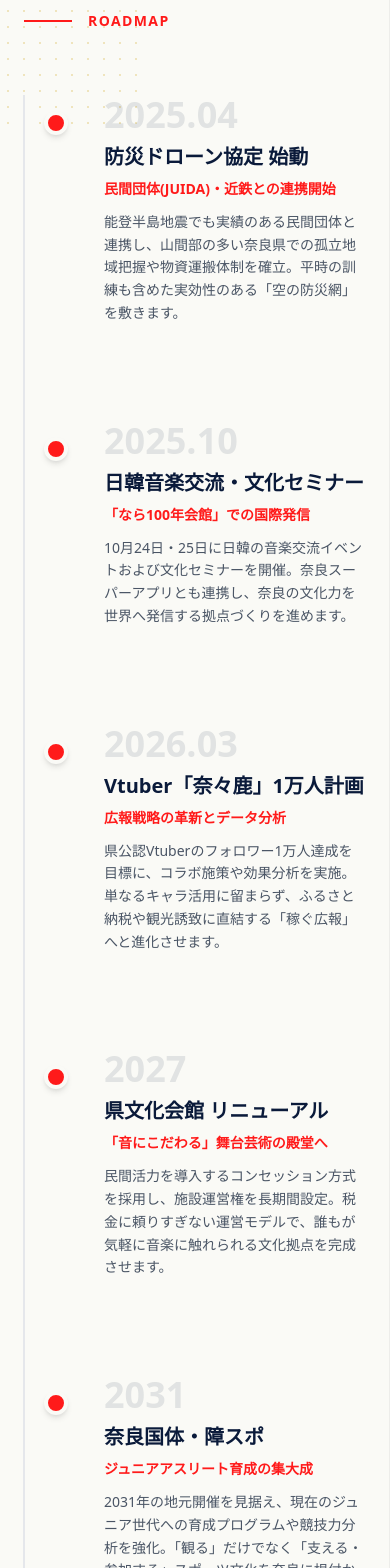
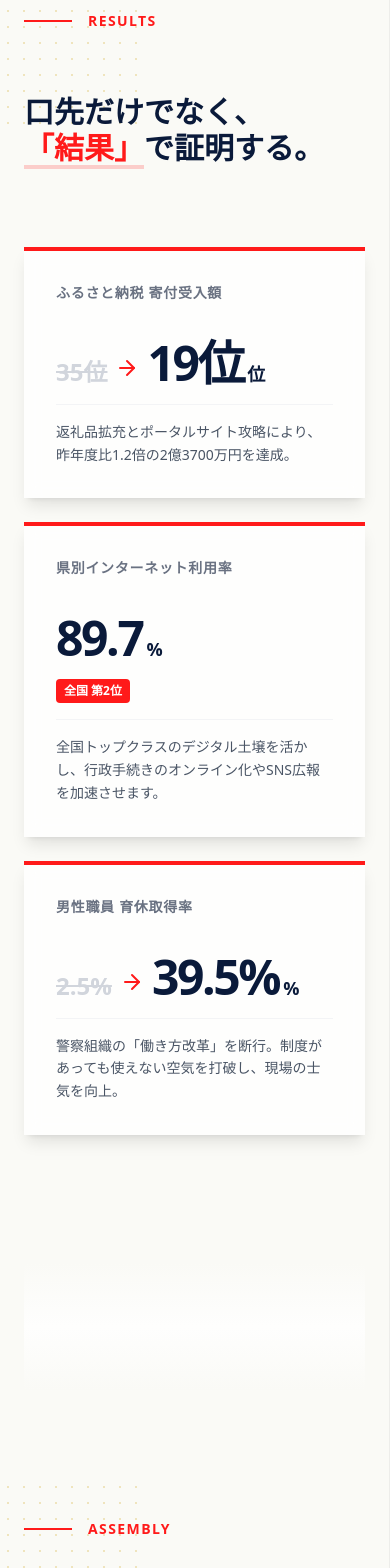
Before and after one commit to tkaminobiz-art/daichihoshikawa-git, a Next.js app: page / in a window 390 px wide. Shown: the part 5020-6588 px from the top of the page. Built offline with nearby package versions, Linux system fonts and the light colour scheme.

Commit message:
Implement final design enhancements: Results, Assembly, Story sections

```diff
--- a/app/page.tsx
+++ b/app/page.tsx
@@ -1,7 +1,7 @@
 "use client";
 
 import React, { useState, useEffect, useRef } from "react";
-import { ArrowRight, X, Instagram, Facebook, Menu } from "lucide-react";
+import { ArrowRight, X, Instagram, Facebook, Menu, ChevronDown, ChevronUp, Quote } from "lucide-react";
 
 // ▼ 1. アニメーション用コンポーネント
 const Reveal = ({ children, delay = 0 }: { children: React.ReactNode; delay?: number }) => {
@@ -34,7 +34,9 @@ const Reveal = ({ children, delay = 0 }: { children: React.ReactNode; delay?: nu
    );
 };
 
-// ▼ 2. 活動報告データ
+// ▼ 2. データ定義
+
+// 活動報告
 interface Activity {
    id: number;
    title: string;
@@ -79,7 +81,7 @@ const activities: Activity[] = [
    }
 ];
 
-// ▼ 3. 未来年表データ
+// 未来年表
 const roadmap = [
    {
       year: "2025.04",
@@ -113,6 +115,32 @@ const roadmap = [
    }
 ];
 
+// 【NEW】実績データ（RESULTS）
+const results = [
+   { label: "ふるさと納税 寄付受入額", before: "35位", after: "19位", desc: "返礼品拡充とポータルサイト攻略により、昨年度比1.2倍の2億3700万円を達成。", unit: "位" },
+   { label: "県別インターネット利用率", value: "89.7", unit: "%", sub: "全国 第2位", desc: "全国トップクラスのデジタル土壌を活かし、行政手続きのオンライン化やSNS広報を加速させます。" },
+   { label: "男性職員 育休取得率", before: "2.5%", after: "39.5%", desc: "警察組織の「働き方改革」を断行。制度があっても使えない空気を打破し、現場の士気を向上。", unit: "%" },
+];
+
+// 【NEW】議会質疑（ASSEMBLY）
+const assemblyQA = [
+   {
+      q: "若者に県政が届いていない。どう情報を届けるのか？",
+      a: "「Vtuber奈々鹿」の本格活用を確約させました。",
+      detail: "これまでの堅苦しい広報では若者は振り向きません。県公認Vtuber「奈々鹿」を活用し、コラボ動画やグッズ展開を行うことで、これまで接点のなかった層へのリーチを実現します。現在フォロワー1万人計画を推進中です。"
+   },
+   {
+      q: "過疎地域の「移動の足」がない。高齢者が孤立している。",
+      a: "「公共ライドシェア」の積極導入へ、県を動かしました。",
+      detail: "バス路線の維持が困難な地域において、自治体やNPOが主体となる「公共ライドシェア」は切り札です。一般ドライバーが有償で運送する仕組みを、宇陀市内の実証運行に向けて具体的に前進させました。"
+   },
+   {
+      q: "災害時、道路が寸断されたらどう命を守るのか？",
+      a: "「空の物流網（ドローン）」協定を締結しました。",
+      detail: "能登半島地震の教訓から、陸路だけに頼るのは危険です。JUIDA（日本UAS産業振興協議会）や近鉄グループと連携し、孤立集落へドローンで物資を届ける協定を2025年4月から始動させます。"
+   }
+];
+
 // ▼ 4. デザイン用コンポーネント（金砂子・霞）
 const GoldDustAccent = () => (
    <div className="absolute -top-10 -left-10 w-40 h-40 opacity-30 pointer-events-none z-0" style={{
@@ -128,16 +156,21 @@ const MistSeparator = () => (
 export default function Page() {
    const [selectedActivity, setSelectedActivity] = useState<Activity | null>(null);
    const [isMobileMenuOpen, setIsMobileMenuOpen] = useState(false);
+   const [openQA, setOpenQA] = useState<number | null>(null); // QAのアコーディオン開閉
 
    const toggleMenu = () => setIsMobileMenuOpen(!isMobileMenuOpen);
-   const navLinks = ['VISION', 'POLICY', 'ROADMAP', 'ACTIVITY', 'PROFILE'];
+   const toggleQA = (index: number) => setOpenQA(openQA === index ? null : index);
+
+   // NAV LINKS UPDATED
+   const navLinks = ['VISION', 'POLICY', 'RESULTS', 'ASSEMBLY', 'ROADMAP', 'ACTIVITY', 'PROFILE'];
 
    return (
       <div className="flex min-h-screen text-[#0A1A3A] bg-[#FAFAF6] selection:bg-[#FF1A1A] selection:text-white font-sans relative">
 
          {/* =================================================================
-          【和の仕掛け 1】全体テクスチャ（和紙）
-         ================================================================= */}
+           【和の仕掛け 1】全体テクスチャ（和紙）
+           FIX: z-indexを50にしてコンテンツの上に重ねる
+          ================================================================= */}
          <div className="fixed inset-0 pointer-events-none z-50 opacity-[0.03] mix-blend-multiply" style={{ backgroundImage: "url('https://grainy-gradients.vercel.app/noise.svg')" }}></div>
 
          {/* MOBILE HEADER */}
@@ -210,8 +243,8 @@ export default function Page() {
          <main className="flex-1 lg:ml-[25%] lg:mr-[25%] bg-[#FAFAF6] relative z-40 shadow-[0_0_60px_rgba(0,0,0,0.2)] min-h-screen pb-40 lg:pb-20 pt-16 lg:pt-0 border-r border-[#000]/5 lg:border-none">
 
             {/* =================================================================
-            【和の仕掛け 2】縦格子（PCのみメインエリア左右に極薄線）
-           ================================================================= */}
+             【和の仕掛け 2】縦格子（PCのみメインエリア左右に極薄線）
+            ================================================================= */}
             <div className="hidden lg:block absolute top-0 bottom-0 left-8 w-[1px] bg-[#0A1A3A]/5 z-0"></div>
             <div className="hidden lg:block absolute top-0 bottom-0 right-8 w-[1px] bg-[#0A1A3A]/5 z-0"></div>
 
@@ -265,7 +298,6 @@ export default function Page() {
                   </Reveal>
 
                   <div className="grid grid-cols-1 md:grid-cols-3 gap-8 relative z-10">
-                     {/* Vision Cards (Bg updated to white/80 for contrast against washi) */}
                      {[
                         { id: "01", title: "制度の「穴」を、", title2: "埋める。", img: "/images/activity_03.jpg", desc: "子育て・防犯の現場にある「隙間」を、見守りカメラ助成やシッター支援という具体的な「制度」で塞ぎます。" },
                         { id: "02", title: "奈良の「宝」を、", title2: "磨く。", img: "/images/activity_02.png", desc: "日本酒発祥の地、歴史遺産。あるものを活かし、滞在と消費を生む「産業」へと昇華させます。" },
@@ -339,6 +371,94 @@ export default function Page() {
 
                <MistSeparator />
 
+               {/* 【NEW】RESULTS (実績) */}
+               <section id="results" className="relative">
+                  <GoldDustAccent />
+                  <Reveal>
+                     <div className="flex items-center gap-4 mb-16 relative z-10">
+                        <span className="h-[2px] w-12 bg-[#FF1A1A]"></span>
+                        <h3 className="text-sm font-bold tracking-widest text-[#FF1A1A]">RESULTS</h3>
+                     </div>
+                     <h4 className="text-3xl md:text-4xl font-serif font-bold mb-20 text-[#0A1A3A] relative z-10">
+                        口先だけでなく、<br /><span className="text-[#FF1A1A] border-b-4 border-[#FF1A1A]/20">「結果」</span>で証明する。
+                     </h4>
+                  </Reveal>
+
+                  <div className="grid grid-cols-1 md:grid-cols-3 gap-6 relative z-10">
+                     {results.map((res, i) => (
+                        <Reveal key={i} delay={i * 100}>
+                           <div className="bg-white/80 backdrop-blur-sm p-8 border-t-4 border-[#FF1A1A] shadow-lg hover:shadow-2xl transition-all h-full flex flex-col">
+                              <h5 className="text-sm font-bold text-gray-500 tracking-wider mb-4 h-10">{res.label}</h5>
+                              <div className="flex items-end gap-2 mb-4">
+                                 {res.before && (
+                                    <>
+                                       <span className="text-2xl font-bold text-gray-300 line-through decoration-2 decoration-gray-300">{res.before}</span>
+                                       <ArrowRight className="text-[#FF1A1A] w-6 h-6 mb-2" />
+                                    </>
+                                 )}
+                                 <span className="text-5xl font-black text-[#0A1A3A] tracking-tighter">
+                                    {res.after || res.value}
+                                    <span className="text-lg font-bold ml-1">{res.unit}</span>
+                                 </span>
+                              </div>
+                              {res.sub && <span className="inline-block bg-[#FF1A1A] text-white text-xs font-bold px-2 py-1 mb-4 rounded w-fit">{res.sub}</span>}
+                              <p className="text-sm text-gray-600 leading-relaxed font-medium mt-auto border-t border-gray-100 pt-4">
+                                 {res.desc}
+                              </p>
+                           </div>
+                        </Reveal>
+                     ))}
+                  </div>
+               </section>
+
+               <MistSeparator />
+
+               {/* 【NEW】ASSEMBLY (議会活動) */}
+               <section id="assembly" className="relative">
+                  <GoldDustAccent />
+                  <Reveal>
+                     <div className="flex items-center gap-4 mb-16 relative z-10">
+                        <span className="h-[2px] w-12 bg-[#FF1A1A]"></span>
+                        <h3 className="text-sm font-bold tracking-widest text-[#FF1A1A]">ASSEMBLY</h3>
+                     </div>
+                     <h4 className="text-3xl md:text-4xl font-serif font-bold mb-12 text-[#0A1A3A] relative z-10">
+                        県民の声を背負い、<br />議会で<span className="text-[#FF1A1A]">「戦う」</span>。
+                     </h4>
+                  </Reveal>
+
+                  <div className="space-y-4 relative z-10">
+                     {assemblyQA.map((qa, i) => (
+                        <Reveal key={i} delay={i * 50}>
+                           <div className="border border-gray-200 rounded-lg overflow-hidden hover:border-[#FF1A1A] transition-colors bg-white/80 backdrop-blur-sm shadow-sm">
+                              <button
+                                 onClick={() => toggleQA(i)}
+                                 className="w-full text-left p-6 md:p-8 flex justify-between items-start gap-4 group bg-gray-50/50"
+                              >
+                                 <div className="space-y-2">
+                                    <div className="flex items-center gap-3">
+                                       <span className="bg-gray-800 text-white text-xs font-bold px-2 py-1 rounded">QUESTION</span>
+                                       <h5 className="font-bold text-gray-600 text-sm md:text-base">{qa.q}</h5>
+                                    </div>
+                                    <div className="flex items-center gap-3 mt-2">
+                                       <span className="bg-[#FF1A1A] text-white text-xs font-bold px-2 py-1 rounded">ANSWER</span>
+                                       <h4 className="font-bold text-[#0A1A3A] text-lg md:text-xl group-hover:text-[#FF1A1A] transition-colors">{qa.a}</h4>
+                                    </div>
+                                 </div>
+                                 {openQA === i ? <ChevronUp className="text-[#FF1A1A] shrink-0" /> : <ChevronDown className="text-gray-400 shrink-0" />}
+                              </button>
+                              <div className={`overflow-hidden transition-all duration-300 ease-in-out ${openQA === i ? "max-h-64 opacity-100" : "max-h-0 opacity-0"}`}>
+                                 <div className="p-6 md:p-8 pt-0 text-gray-600 leading-loose text-sm md:text-base border-t border-gray-100">
+                                    <p>{qa.detail}</p>
+                                 </div>
+                              </div>
+                           </div>
+                        </Reveal>
+                     ))}
+                  </div>
+               </section>
+
+               <MistSeparator />
+
                {/* ROADMAP */}
                <section id="roadmap" className="relative">
                   <GoldDustAccent />
@@ -404,14 +524,37 @@ export default function Page() {
                   </div>
                </section>
 
-               {/* PROFILE */}
-               <section id="profile" className="pt-20 border-t border-gray-200/50">
+               {/* 【NEW】PROFILE & STORY (魂のプロフィール) */}
+               <section id="profile" className="pt-20 border-t border-gray-200/50 relative">
+                  <GoldDustAccent />
+
+                  {/* STORY SECTION (黒背景で没入感を演出) */}
                   <Reveal>
-                     <div className="flex items-center gap-4 mb-12">
+                     <div className="bg-[#0A1A3A] text-white p-8 md:p-16 rounded-2xl relative overflow-hidden mb-16 shadow-2xl z-10">
+                        <Quote className="absolute top-8 left-8 text-white/10 w-32 h-32 rotate-180" />
+                        <div className="relative z-10 max-w-3xl mx-auto text-center space-y-8">
+                           <h3 className="text-2xl md:text-4xl font-serif font-bold leading-relaxed tracking-wider">
+                              「SOSを出せない人を、<br />どうすれば守れるのか」
+                           </h3>
+                           <div className="w-16 h-[2px] bg-[#FF1A1A] mx-auto"></div>
+                           <p className="text-base md:text-lg leading-loose font-medium text-gray-300 text-left md:text-center">
+                              警察官として、多くの「現場」を見てきました。犯罪や事故が起きてから駆けつける無力感。
+                              法や制度の壁に阻まれ、目の前の困っている人に手を差し伸べられない悔しさ。<br /><br />
+                              「助けて」と言えない子どもたち、声を上げられない被害者。<br />
+                              彼らを守るためには、事件が起きる前に「仕組み」を変えるしかない。<br /><br />
+                              それが、私が警察の制服を脱ぎ、政治の世界へ飛び込んだ理由です。<br />
+                              <strong>現場を知る私だからこそ、埋められる「穴」がある。</strong>
+                           </p>
+                        </div>
+                     </div>
+                  </Reveal>
+
+                  <Reveal>
+                     <div className="flex items-center gap-4 mb-12 relative z-10">
                         <span className="h-[2px] w-12 bg-[#FF1A1A]"></span>
                         <h3 className="text-sm font-bold tracking-widest text-[#FF1A1A]">PROFILE</h3>
                      </div>
-                     <div className="flex flex-col md:flex-row gap-12">
+                     <div className="flex flex-col md:flex-row gap-12 relative z-10">
                         <div className="w-full md:w-1/2 bg-gray-100 relative aspect-[3/4] shadow-lg">
                            <img src="/images/sidebar_final.jpg" className="absolute inset-0 w-full h-full object-cover object-top" alt="Profile" />
                         </div>
@@ -426,7 +569,6 @@ export default function Page() {
                               <div className="grid grid-cols-[80px_1fr]"><dt className="font-bold">所属</dt><dd>総務警察委員会 副委員長</dd></div>
                               <div className="grid grid-cols-[80px_1fr]"><dt className="font-bold">武道</dt><dd>空手 公認3段（世界大会優勝）</dd></div>
                            </dl>
-                           <blockquote className="p-6 bg-white border-l-4 border-[#0A1A3A] text-lg font-serif font-bold text-[#0A1A3A] shadow-sm">「元警察官として、現場で守ってきた。<br />次は制度で守る。」</blockquote>
                         </div>
                      </div>
                   </Reveal>
```
